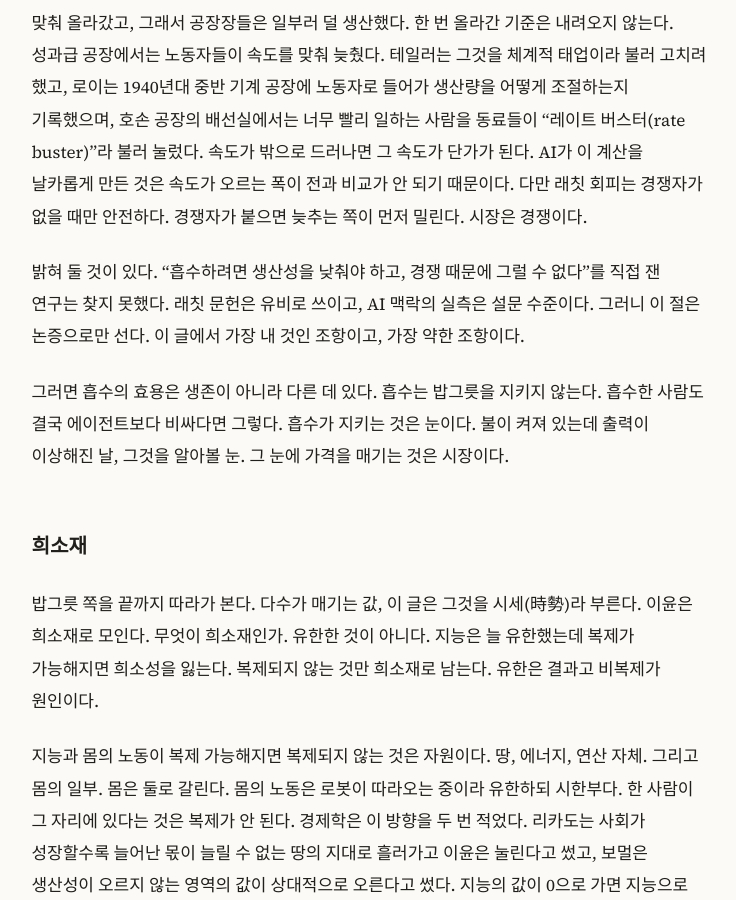
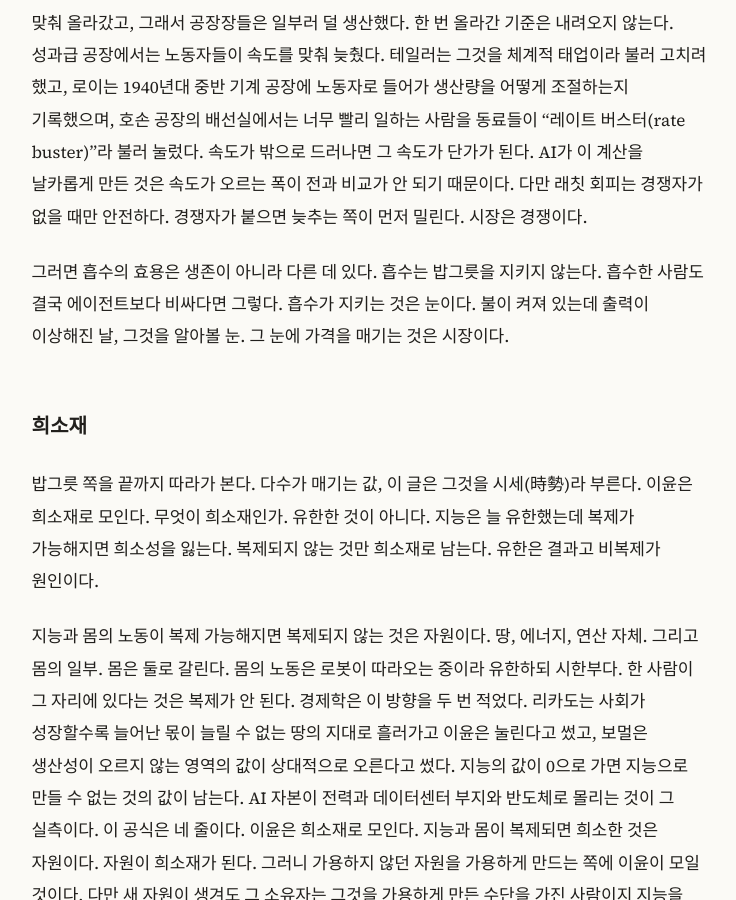
Before and after one commit to nonasking/essays, a Jekyll site: the page built from server-room-lit/index.md, in a window 1280 px wide and 900 px high, scrolled down 6339 px. Shown: the whole window, without its empty margins (271-1007 px from the left). Built offline with Jekyll 4.4.1, drawn with Linux system fonts in a browser that asks for light colours.

Commit message:
Server Room Lit: drop the disclosure paragraph on the ratchet argument (KR/EN)
Co-Authored-By: Claude Opus 5.5 <noreply@anthropic.com>
Claude-Session: https://claude.ai/code/session_01XfD6Hs6dTU4964Jb5Wap4j

```diff
--- a/server-room-lit/index.md
+++ b/server-room-lit/index.md
@@ -73,8 +73,6 @@ B가 다음 라운드에서 지는 것을 세 자료가 각각 다른 방향에
 
 그 반론은 혼자 있을 때만 성립한다. 흡수에는 시간이 들고, 시간은 생산성이고, 생산성은 경쟁 조건이다. METR이 잰 것이 그 비용의 한 단면이다. 이해하는 범위에서만 쓰면 느리다. 그리고 모두가 전력으로 달리는 방 안에서 혼자 속도를 늦추는 사람은 느린 사람이 된다. 이 계산에는 오래된 이름이 있다. 래칫 효과. 계획경제의 공장은 올해 할당량을 초과하면 내년 할당량이 그에 맞춰 올라갔고, 그래서 공장장들은 일부러 덜 생산했다. 한 번 올라간 기준은 내려오지 않는다. 성과급 공장에서는 노동자들이 속도를 맞춰 늦췄다. 테일러는 그것을 체계적 태업이라 불러 고치려 했고, 로이는 1940년대 중반 기계 공장에 노동자로 들어가 생산량을 어떻게 조절하는지 기록했으며, 호손 공장의 배선실에서는 너무 빨리 일하는 사람을 동료들이 "레이트 버스터(rate buster)"라 불러 눌렀다. 속도가 밖으로 드러나면 그 속도가 단가가 된다. AI가 이 계산을 날카롭게 만든 것은 속도가 오르는 폭이 전과 비교가 안 되기 때문이다. 다만 래칫 회피는 경쟁자가 없을 때만 안전하다. 경쟁자가 붙으면 늦추는 쪽이 먼저 밀린다. 시장은 경쟁이다.
 
-밝혀 둘 것이 있다. "흡수하려면 생산성을 낮춰야 하고, 경쟁 때문에 그럴 수 없다"를 직접 잰 연구는 찾지 못했다. 래칫 문헌은 유비로 쓰이고, AI 맥락의 실측은 설문 수준이다. 그러니 이 절은 논증으로만 선다. 이 글에서 가장 내 것인 조항이고, 가장 약한 조항이다.
-
 그러면 흡수의 효용은 생존이 아니라 다른 데 있다. 흡수는 밥그릇을 지키지 않는다. 흡수한 사람도 결국 에이전트보다 비싸다면 그렇다. 흡수가 지키는 것은 눈이다. 불이 켜져 있는데 출력이 이상해진 날, 그것을 알아볼 눈. 그 눈에 가격을 매기는 것은 시장이다.
 
 ## 희소재
```
Also changed, not shown: server-room-lit/en.md (+0 -2 lines).
